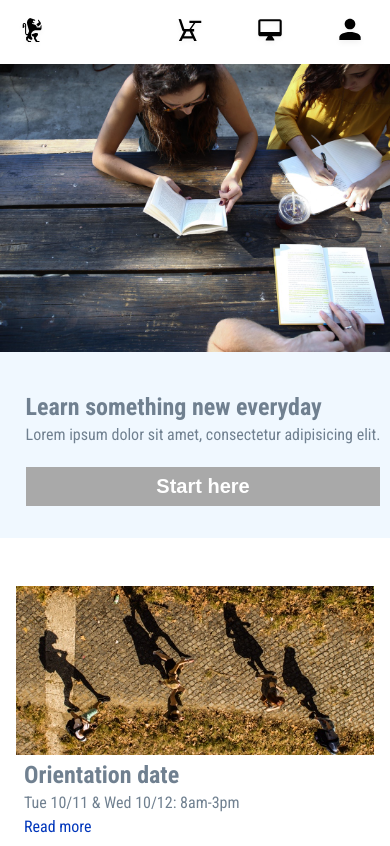
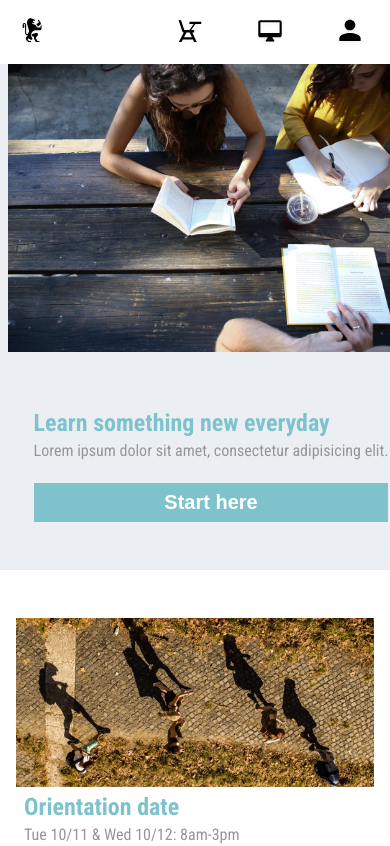
Before and after one commit to ghallstein/codecademy-colmar, a plain HTML site: page index.html in a window 390 px wide. Shown: the top 846 px of the page. Drawn offline with Linux system fonts and the light colour scheme.

Commit message:
Color palette
Fixed colors

```diff
--- a/index.html
+++ b/index.html
@@ -7,7 +7,7 @@
     <link rel="stylesheet" href="./resources/css/reset.css">
     <link rel="stylesheet" href="./resources/css/style.css">
     <link href="https://fonts.googleapis.com/css?family=Roboto+Mono:300,400" rel="stylesheet">
-    <title>Colmar Academy</title>
+    <title>ColmarAcademy</title>
   </head>
   <body>
     <!--header fixed to top-->
@@ -34,17 +34,24 @@
     </header>
 
     <!--Jumbotron -->
-    <div class="jumbotron flex">
-      <div class="banner">
+    <div id="jumbotron" class="jumbotron whole-section flex">
+      <div class="left-section">
+        <div class="bigpic-section">
+          <div class="img-large">
             <img src="./resources/images/banner.jpg" alt="">
           </div>
+        </div>
+      </div>
       <!--card-->
+      <div class="right-section">
         <div class="banner-card">
           <div class="description">
             <span>Learn something new everyday</span>
             <span>Lorem ipsum dolor sit amet, consectetur adipisicing elit.</span>
             <button type="button" name="button"><a href="#">Start here</a></button>
           </div>
+        </div>
+
       </div>
     </div>
 
--- a/resources/css/style.css
+++ b/resources/css/style.css
@@ -1,3 +1,11 @@
+
+/*color palate
+#EBEFF4 offwhite - secondary background color pairs well with white background and colors below
+#939797 Grey general text
+#7EC3CC light blue - header text to grab attention
+#66B8C5 blue
+#E19D94 Pink a for pop
+*/
 @import url('https://fonts.googleapis.com/css?family=Roboto+Condensed:300,400,400i,700');
 html {
   font-size: 16px;
@@ -5,11 +13,14 @@ html {
 }
 body {
   font-family: 'Roboto Condensed', sans-serif;
-  color: SlateGray ;
+  color: #939797;/*see palette*/
   margin: 0;
   padding: 0;
 }
 
+strong {
+  font-weight: bold;
+}
 a {
   text-decoration: none;
   color: inherit;
@@ -31,16 +42,16 @@ h1,h2,h3,h4,h5,span {
 
 button {
   width: 100%;
-  background-color: darkgrey;
+  background-color: #7EC3CC;
   text-align: center;
   padding-top: 8px;
   padding-bottom: 8px;
-  color: white;
+  color: white;/*see palate notes*/
   border: none;
   margin-top: 1.5rem;
 }
 button a {
-  color: white;
+  color: white;/*see palette notes*/
   font-weight: bold;
   font-size: 1.25rem;
 }
@@ -56,6 +67,9 @@ button a {
   display: flex;
   flex-wrap: wrap;
 }
+h1, h2,h3,h4 p {
+  display: block;
+}
 
 
 /*************** Header ***************/
@@ -63,8 +77,8 @@ button a {
 header {
   z-index: 1;
   height: 64px;
-  border-bottom: ;
-  background-color: white;
+  color: #66B8C5;
+  background-color: white;/*see palate notes*/
   overflow: hidden; /*so the nav spans will hide instead of appearing below the header*/
   flex-wrap: nowrap;
 }
@@ -72,11 +86,7 @@ header a {
   color: inherit;
 }
 .logo {
-
-}
-
-h1, h2,h3,h4 p {
-  display: block;
+  font-size: 1.5rem;
 }
 
 nav {
@@ -104,10 +114,12 @@ nav img {
   margin-right: 1rem;
   margin-left: 1rem;
 }
+
 ul li {
   display: inline;
   padding: 0 .5rem;
 }
+
 li {
   padding-left: 2rem;
 }
@@ -115,6 +127,8 @@ li {
 .mobile-nav {
   display: none;
 }
+
+/*to replace text nav with icon mobile nav*/
 @media only screen and (max-width: 525px){
   nav ul {
     display: none;
@@ -124,6 +138,8 @@ li {
     text-align: center;
   }
 }
+
+/*to remove the logo text once screen is too small to fit*/
 @media only screen and (max-width: 480px){
   .logo span{
     display: none;
@@ -133,44 +149,35 @@ li {
 
 /*************** Jumbotron ***************/
 .jumbotron {
-  background-color: AliceBlue;
-  align-content: flex-start;
-  padding: 32px 0;
-  justify-content: center;
+  background-color: #EBEFF4;/*see palette*/
+
 }
-.banner {
-  max-width: 60%;/*change size depending on view. This needs to be 100% when on mobile*/
-  margin-left: 24px;
-}
-.banner img{
-  width: 100%; /*to fill the banner with the image*/
-}
+
 .banner-card {
   display: flex;
   align-content: center;
   justify-content: center;
   align-items: center;
-  width: 30%;
-  margin-left: 24px;
+  padding: 16px;
+  height: 100%;
 }
-.banner-card.text-content {
-  height: 100%;
-  display: flex;
-  align-content: space-between;
-  justify-content: center;
-  align-items: space-between;
-}
+
+
 @media only screen and (max-width: 525px){
-  .jumbotron {
+  #jumbotron {
     padding: 0;
-
+    margin: 0;
   }
-  .banner {
+  #jumbotron >.left-section {
     min-width:100%;
+    margin:0;
+  }
+  #jumbotron>.left-section > .bigpic-section {
+    min-width: 100%;
     margin:0;
     height: auto;
   }
-  .banner-card {
+  #jumbotron > .right-section {
     width: 100%;
     margin-top: 2rem;
     margin-left: 1rem;
@@ -180,7 +187,7 @@ li {
 
 
 
-/*************** General styling for sections ***************/
+/*********** General styling for sections ********/
 video, img {
   width: 100%;
   height: auto;
@@ -189,17 +196,19 @@ video, img {
 .whole-section {
   padding-bottom: 32px;
 }
+
 .title-section {
   width: 100%;
   text-align: center;
   padding: 32px 0 ;
   font-size: 3rem;
+}
 
-}
 .left-section {
   width: 60%;
   margin-top: 32px;
 }
+
 .right-section {
   width: 40%;
   margin-top: 16px; /*16 + 16padding from cards = 32 to line up with left pic*/
@@ -218,7 +227,7 @@ video, img {
   max-height: 33%;
   padding: 16px;
   align-items: center;
-  border-left: 1px solid lightgrey;
+  border-left: 1px solid #EBEFF4;/*see palette*/
 }
 .card-section > .description {
   max-width: 65%;
@@ -243,6 +252,7 @@ video, img {
 .description span:first-child {
   font-weight: bold;
   font-size: 1.5rem;
+  color: #7EC3CC;/*see palette*/
 }
 .card-section > .description span {
   margin-left: 16px;
@@ -279,10 +289,10 @@ video, img {
 
 }
 #information a{
-  color: #0136BB;
+  color: #E19D94;/*see palette*/
 }
 #information>.right-section>.card-section:last-child{
-  background-color: lightgrey;
+  background-color: #EBEFF4;/*see palette*/
 }
 .mobile-img{
   display: none;
@@ -325,7 +335,8 @@ video, img {
 /*************** courses ***************/
 
 #courses {
-  background-color: lightgrey;
+  background-color: #EBEFF4;
+
 }
 .topic {
   margin: 32px 0px;
@@ -377,13 +388,16 @@ video, img {
 
 
 /*************** thesis ***************/
+#thesis >.left-section {
+  opacity: .80;/*so the black in video blends better with page*/
+}
 #thesis >.right-section {
   flex-direction: column;
   justify-content: flex-start;
   align-items: flex-start;
 }
 #thesis>.right-section>.card-section:first-child{
-  background-color: lightgrey;
+  background-color: #EBEFF4;
 }
 @media only screen and (max-width: 525px){
   #thesis >.right-section {
```
Lines whose indentation alone changed are shown as unchanged.
